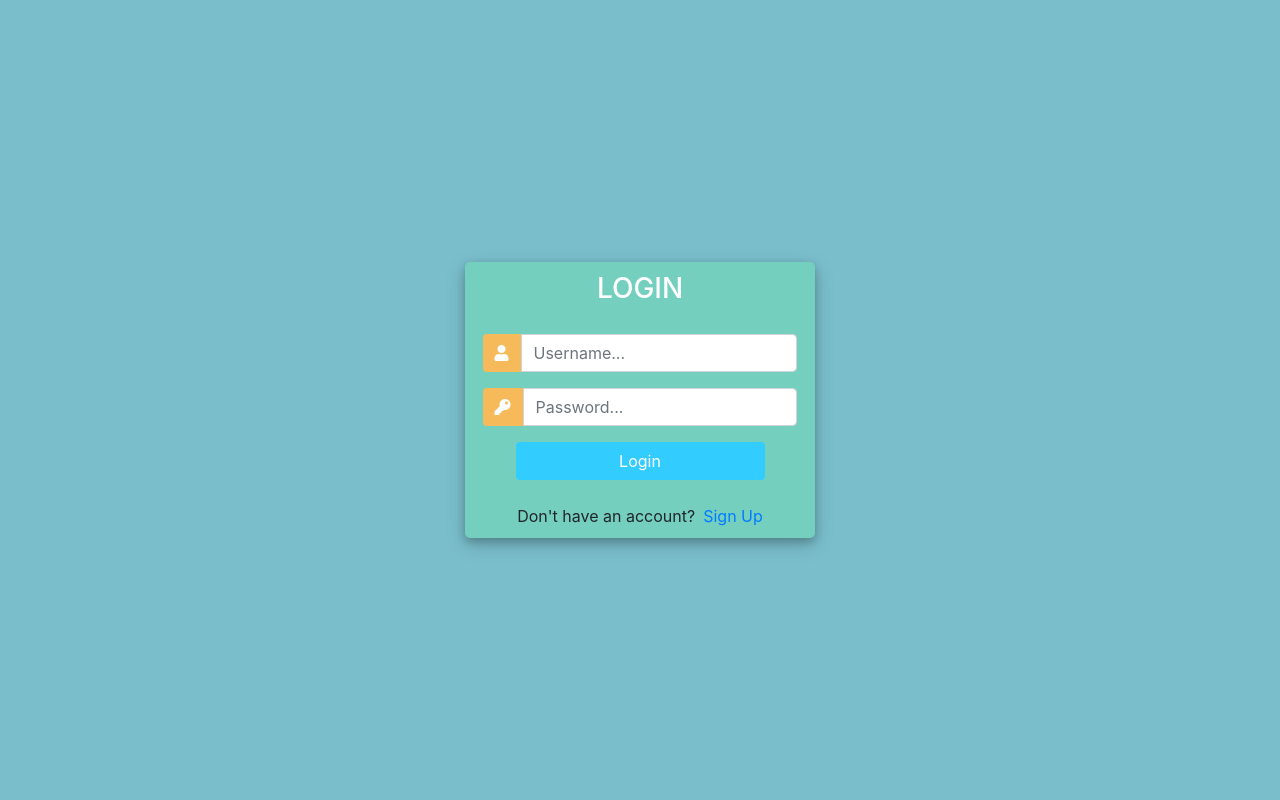
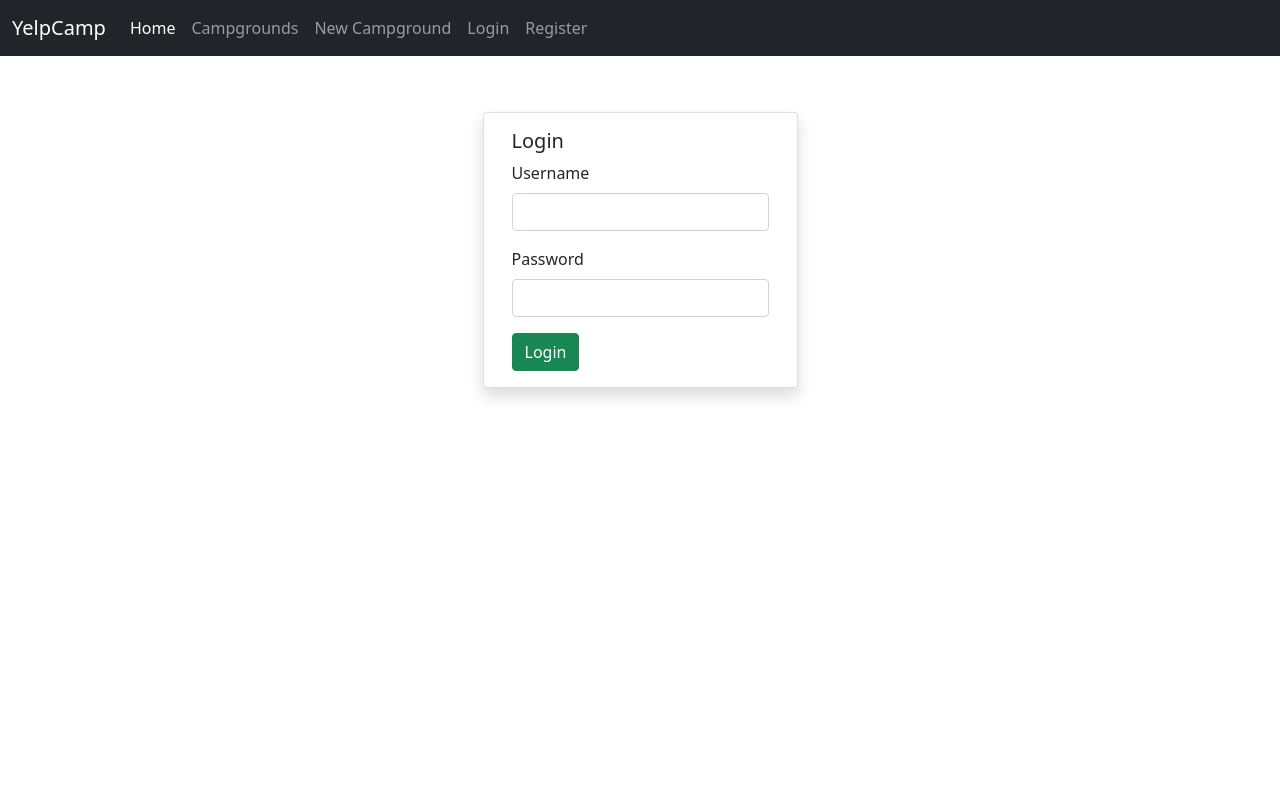
Before and after one commit to adrian-panek/YelpCamp, a Django app: page /login in a window 1280 px wide. Run offline with Django 3.2, Linux system fonts and the light colour scheme; some libraries are stand-ins or nearby versions.

Commit message:
styled forms for login and signup, added flash messages

```diff
--- a/yelpcamp/templates/accounts/login.html
+++ b/yelpcamp/templates/accounts/login.html
@@ -1,121 +1,33 @@
-<!DOCTYPE html>
-<html>
+{% extends 'partials/main.html' %}
 
-<head>
-	<title>Login</title>
-	<link rel="stylesheet" href="https://stackpath.bootstrapcdn.com/bootstrap/4.1.3/css/bootstrap.min.css" integrity="sha384-MCw98/SFnGE8fJT3GXwEOngsV7Zt27NXFoaoApmYm81iuXoPkFOJwJ8ERdknLPMO" crossorigin="anonymous">
-	<script src="https://ajax.googleapis.com/ajax/libs/jquery/3.3.1/jquery.min.js"></script>
-	<link rel="stylesheet" href="https://use.fontawesome.com/releases/v5.6.1/css/all.css" integrity="sha384-gfdkjb5BdAXd+lj+gudLWI+BXq4IuLW5IT+brZEZsLFm++aCMlF1V92rMkPaX4PP" crossorigin="anonymous">
+{% block body %}
+
+<div class="container d-flex justify-content-center align-items-center mt-5">
+    <div class="row">
+            <div class="card shadow">
+                <div class="card-body">
+                    <h5 class="card-title">Login</h5>
+                    <form action="" method="POST">
+						{% csrf_token %}
+                        <div class="mb-3">
+                            <label class="form-label" for="username">Username</label>
+                            <input class="form-control" type="text" id="username" name="username">
+                        </div>
+                        <div class="mb-3">
+                            <label class="form-label" for="password">Password</label>
+                            <input class="form-control" type="password" id="password" name="password" >
+                        </div>
+                        <button class="btn btn-success btn-block">Login</button>
+						{% for message in messages %}
+							<h6 style="text-align: center; margin-top: 6px; background-color: #adf57a;">{{ message }}</h6>
+						{% endfor %}
+                    </form>
+                </div>
+            </div>
+    </div>
+</div>
 
 
-	<style>
-		body,
-		html {
-			margin: 0;
-			padding: 0;
-			height: 100%;
-			background: #7abecc !important;
-		}
-		.user_card {
-			width: 350px;
-			margin-top: auto;
-			margin-bottom: auto;
-			background: #74cfbf;
-			position: relative;
-			display: flex;
-			justify-content: center;
-			flex-direction: column;
-			padding: 10px;
-			box-shadow: 0 4px 8px 0 rgba(0, 0, 0, 0.2), 0 6px 20px 0 rgba(0, 0, 0, 0.19);
-			-webkit-box-shadow: 0 4px 8px 0 rgba(0, 0, 0, 0.2), 0 6px 20px 0 rgba(0, 0, 0, 0.19);
-			-moz-box-shadow: 0 4px 8px 0 rgba(0, 0, 0, 0.2), 0 6px 20px 0 rgba(0, 0, 0, 0.19);
-			border-radius: 5px;
-
-		}
-
-		.form_container {
-			margin-top: 20px;
-		}
-
-		#form-title{
-			color: #fff;
-
-		}
-
-		.login_btn {
-			width: 100%;
-			background: #33ccff !important;
-			color: white !important;
-		}
-		.login_btn:focus {
-			box-shadow: none !important;
-			outline: 0px !important;
-		}
-		.login_container {
-			padding: 0 2rem;
-		}
-		.input-group-text {
-			background: #f7ba5b !important;
-			color: white !important;
-			border: 0 !important;
-			border-radius: 0.25rem 0 0 0.25rem !important;
-		}
-		.input_user,
-		.input_pass:focus {
-			box-shadow: none !important;
-			outline: 0px !important;
-		}
-
-		#messages{
-			background-color: grey;
-			color: #fff;
-			padding: 10px;
-			margin-top: 10px;
-		}
-	</style>
-
-</head>
-<body>
-	<div class="container h-100">
-		<div class="d-flex justify-content-center h-100">
-			<div class="user_card">
-				<div class="d-flex justify-content-center">
 
 
-					<h3 id="form-title">LOGIN</h3>
-				</div>
-				<div class="d-flex justify-content-center form_container">
-					<form method="POST" action="">
-                        {% csrf_token %}
-						<div class="input-group mb-3">
-							<div class="input-group-append">
-								<span class="input-group-text"><i class="fas fa-user"></i></span>
-							</div>
-							<input type="text" name="username" placeholder="Username..." class="form-control">
-						</div>
-						<div class="input-group mb-2">
-							<div class="input-group-append">
-								<span class="input-group-text"><i class="fas fa-key"></i></span>
-							</div>
-								<input type="password" name="password" placeholder="Password..." class="form-control" >
-						</div>
-
-							<div class="d-flex justify-content-center mt-3 login_container">
-				 				<input class="btn login_btn" type="submit" value="Login">
-				   			</div>
-					</form>
-
-				</div>
-
-				<div class="mt-4">
-					<div class="d-flex justify-content-center links">
-						Don't have an account? <a href="{% url 'register' %}" class="ml-2">Sign Up</a>
-					</div>
-
-				</div>
-			</div>
-		</div>
-	</div>
-</body>
-
-</html>
+{% endblock %}
--- a/yelpcamp/templates/partials/main.html
+++ b/yelpcamp/templates/partials/main.html
@@ -10,11 +10,11 @@
 </head>
 <body class="d-flex flex-column">
     {% include 'partials/navbar.html' %}
-    <main class="container mt-2">
+    <div class="container mt-2">
         {% block body %}
             <script src="https://cdn.jsdelivr.net/npm/@popperjs/core@2.9.2/dist/umd/popper.min.js" integrity="sha384-IQsoLXl5PILFhosVNubq5LC7Qb9DXgDA9i+tQ8Zj3iwWAwPtgFTxbJ8NT4GN1R8p" crossorigin="anonymous"></script>
             <script src="https://cdn.jsdelivr.net/npm/bootstrap@5.0.2/dist/js/bootstrap.min.js" integrity="sha384-cVKIPhGWiC2Al4u+LWgxfKTRIcfu0JTxR+EQDz/bgldoEyl4H0zUF0QKbrJ0EcQF" crossorigin="anonymous"></script>
         {% endblock %}
-    </main>
+    </div>
 </body>
 </html>
--- a/yelpcamp/templates/partials/navbar.html
+++ b/yelpcamp/templates/partials/navbar.html
@@ -1,23 +1,26 @@
-<nav class="navbar sticky-top navbar-expand-lg navbar-dark bg-dark mb-2">
+<nav class="navbar sticky-top navbar-expand-lg navbar-dark bg-dark">
   <div class="container-fluid">
       <a class="navbar-brand" href="#">YelpCamp</a>
-      <button class="navbar-toggler" type="button" data-bs-toggle="collapse" data-bs-target="#navbarNav" aria-controls="navbarNav" aria-expanded="false" aria-label="Toggle navigation">
+      <button class="navbar-toggler" type="button" data-toggle="collapse" data-target="#navbarNavAltMarkup"
+          aria-controls="navbarNavAltMarkup" aria-expanded="false" aria-label="Toggle navigation">
           <span class="navbar-toggler-icon"></span>
       </button>
-      <div class="collapse navbar-collapse" id="navbarNav">
-        <ul class="navbar-nav">
-          <li class="nav-item">
+      <div class="collapse navbar-collapse" id="navbarNavAltMarkup">
+          <div class="navbar-nav">
               <a class="nav-link active" href="{% url 'homepage' %}">Home</a>
-          </li>
-          <li class="nav-item">
               <a class="nav-link" href="{% url 'campgrounds-list' %}">Campgrounds</a>
-          </li>
-          <li class="nav-item">
               <a class="nav-link" href="{% url 'campground-new' %}">New Campground</a>
-          </li>
-        </ul>
+              <div class="navbar-nav ml-auto">
+                {% if user.is_authenticated %}
+                <a class="nav-link" href="#">Logged in as: {{ request.user }}</a>
+                  <a class="nav-link" href="{% url 'logout' %}">Logout</a>
+                {% else %}
+                  <a class="nav-link" href="{% url 'login' %}">Login</a>
+                  <a class="nav-link" href="{% url 'register' %}">Register</a>
+                {% endif %}
             </div>
           </div>
-    <span>Hello, {{ request.user }}</span>
-    <span><a href="{% url 'logout' %}">Logout</a></span>
+      </div>
+  </div>
 </nav>
+</style>
--- a/yelpcamp/views.py
+++ b/yelpcamp/views.py
@@ -1,12 +1,13 @@
 import random
 
+from django.contrib import messages
 from django.http import HttpResponse
 from django.shortcuts import render, redirect
+from django.contrib.auth.decorators import login_required
 from django.contrib.auth import authenticate, login, logout
-from django.contrib.auth.decorators import login_required
 
 from .models import Campground
-from .forms import CampgroundForm, CreateUserForm
+from .forms import CampgroundForm, UserCreationForm
 from seeds import cities, names
 
 def seedDB(request):
@@ -84,18 +85,21 @@ def LoginPage(request):
                 login(request, user)
                 return redirect("homepage")
             else:
-                print("Username or password is incorrect")
+                messages.info(request, "Incorrect Login or Password")
+                return redirect("login")
     return render(request, "accounts/login.html")
 
 def RegisterPage(request):
     if request.user.is_authenticated:
         return redirect('homepage')
     else:
-        form = CreateUserForm()
+        form = UserCreationForm()
         if request.method == 'POST':
-            form = CreateUserForm(request.POST)
+            form = UserCreationForm(request.POST)
             if form.is_valid():
                 form.save()
+                user = form.cleaned_data.get('username')
+                messages.success(request, "Congratulations, you just created an account, " + user)
     context = {'form': form}
     return render(request, "accounts/register.html", context)
 
```
Also changed, not shown: my_app/settings.py (+0 -37 lines), yelpcamp/templates/accounts/register.html (+26 -11 lines). Lines whose indentation alone changed are shown as unchanged.
